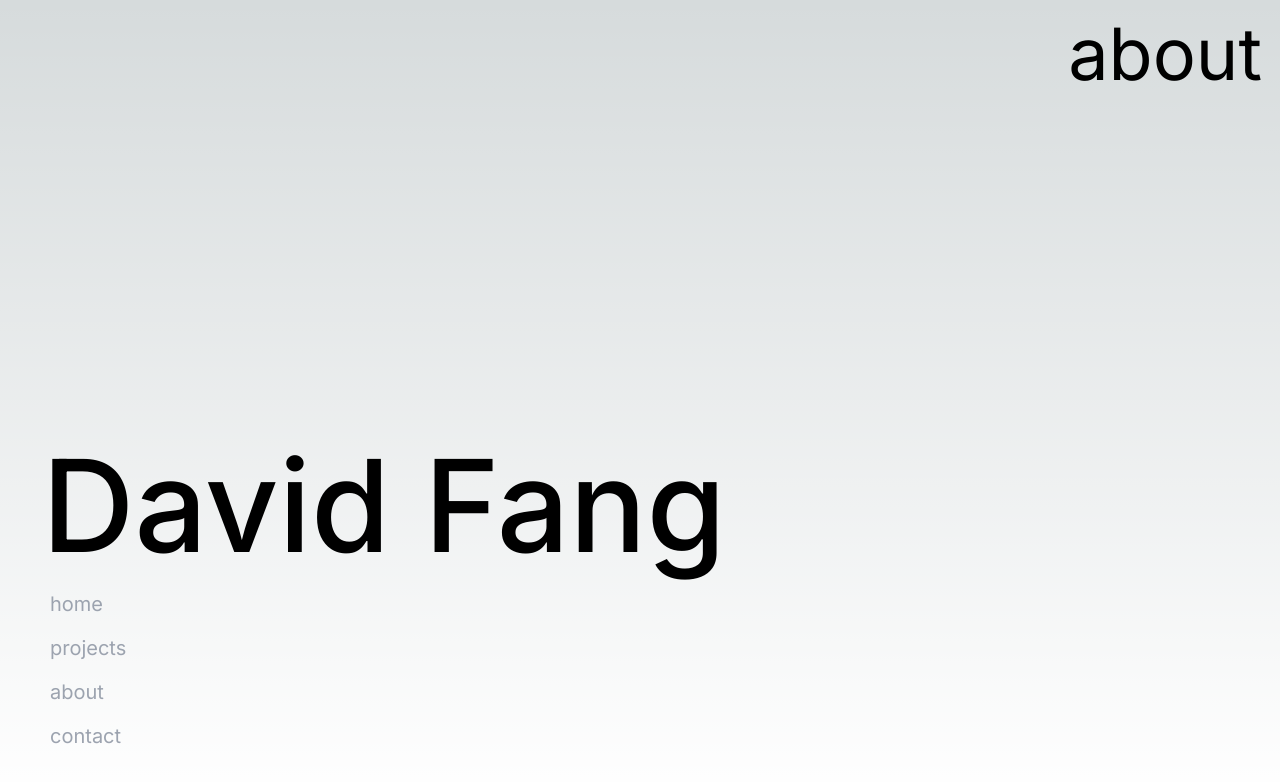
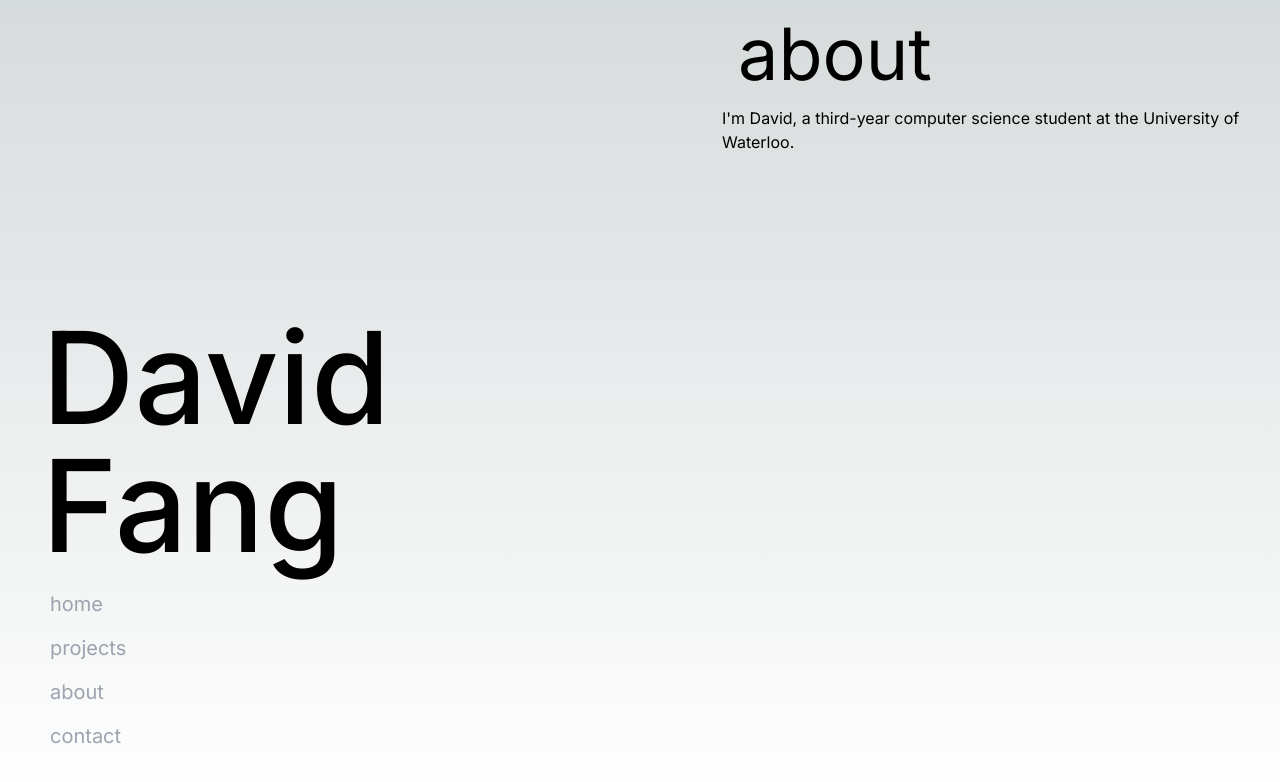
Before and after one commit to FavidDang/portfolio, a Next.js app: page / in a window 1280 px wide. Both pictures are taken after a click on the element "about". Shown: the top 782 px of the page. Built offline with nearby package versions, Linux system fonts and the light colour scheme.

Commit message:
content components

```diff
--- /dev/null
+++ b/src/app/content.tsx
@@ -0,0 +1,35 @@
+function Projects() {
+    return (
+        <></>
+    );
+}
+
+function About() {
+    return (
+        <div>
+            I'm David, a third-year computer science student at the University of Waterloo.
+        </div>
+    );
+}
+
+function Contact() {
+    return (
+        <></>
+    );
+}
+
+export default function Content({type} : {type : string}) {
+
+    if (type === 'projects') {
+        return Projects();
+    } else if (type === 'about') {
+        return About();
+    } else if (type === 'contact') {
+        return Contact();
+    }
+
+    return(
+        <></>
+    );
+
+}
--- a/src/app/page.tsx
+++ b/src/app/page.tsx
@@ -1,5 +1,6 @@
 'use client'
 import React from "react";
+import Content from "./content"
 
 
 interface NavItemProps {
@@ -51,9 +52,10 @@ export default function Home() {
         <h1 className="font-medium text-9xl pb-3">David Fang</h1>
         <NavBar items={navElements} />
       </div>
-      <h1 className="text-7xl self-start p-4">
-        {content}
-      </h1>
+      <div className="self-start flex flex-col items-end flex-wrap">
+        <h1 className="text-7xl self-start p-4">{content}</h1>
+        <Content type={content} />
+      </div>
     </main>
   );
 }
```
Also changed, not shown: package.json (+5 -5 lines), 1 other file (tests, documents, lock files or other folders).
